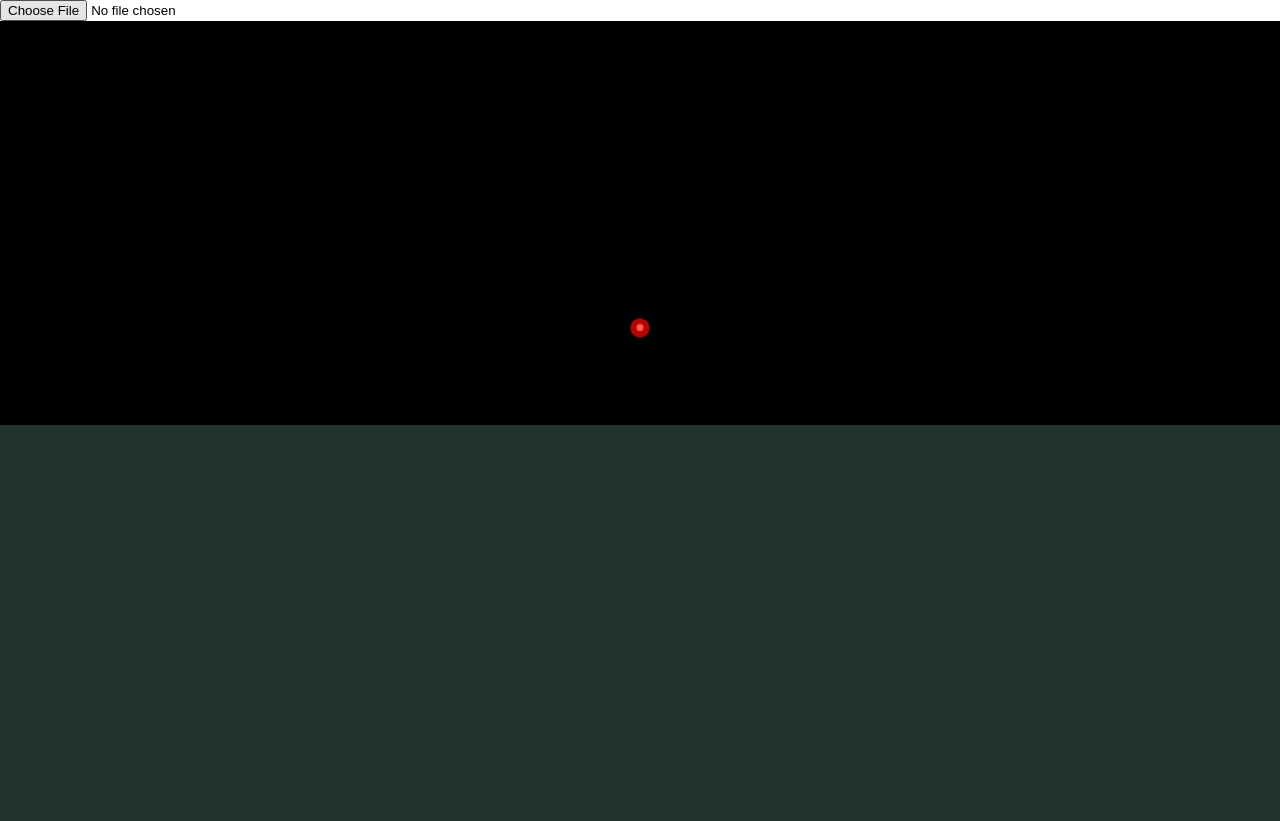
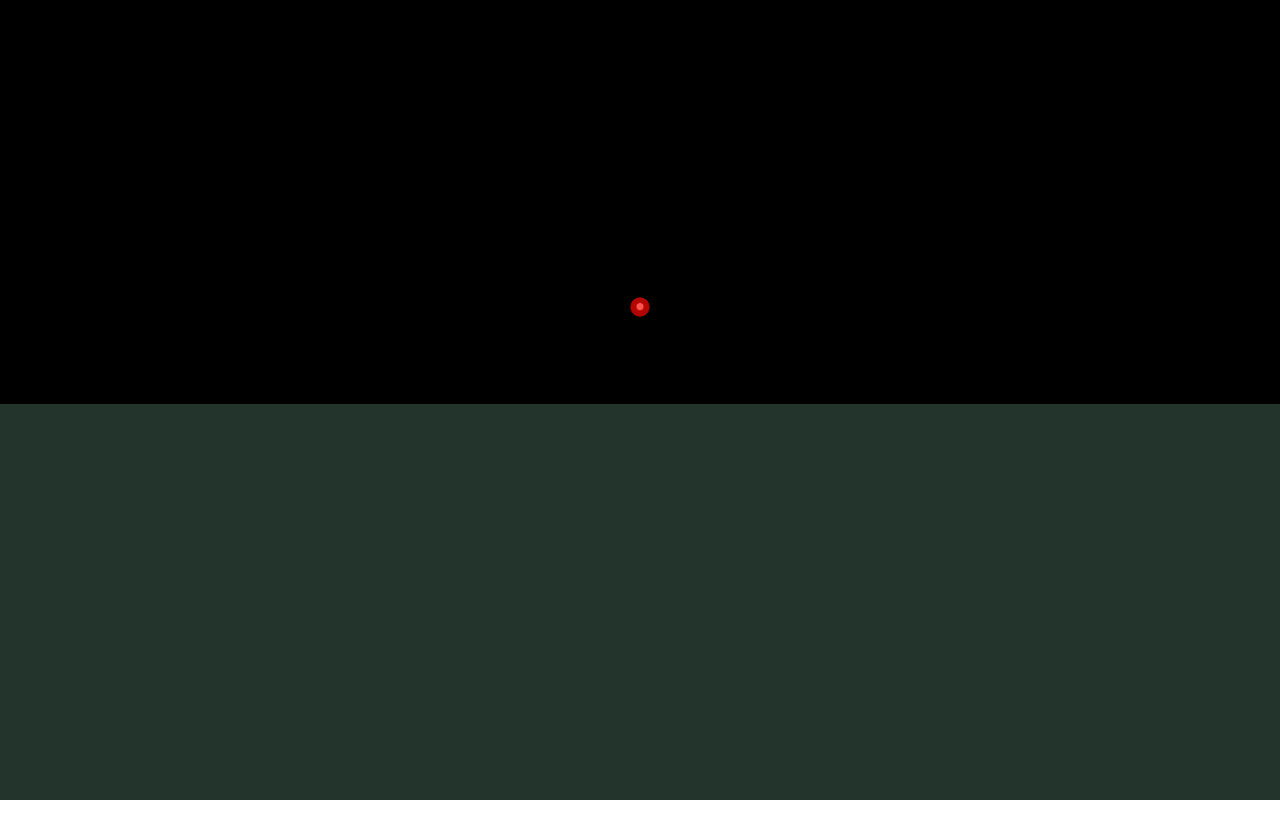
Before and after one commit to KharleannCF/PomodoroClock, a plain HTML site: page solar/sonidos/index.html in a window 1280 px wide. After the commit the page ends 800 px from the top, so only its background shows below. Drawn offline with Linux system fonts and the light colour scheme; animation ran at ten frames a second.

Commit message:
Update index.html

```diff
--- a/solar/sonidos/index.html
+++ b/solar/sonidos/index.html
@@ -19,10 +19,6 @@
     <audio loop id="violetMusic" preload="auto" style="display: none" crossorigin="anonymous">
       <source src="./violet.mp3" type="audio/mpeg">
     </audio>
-    <input type="file" accept="audio/*" capture ="microphone">
-
-
-
   	<canvas id="canvas"></canvas>
     <script src="app.js"></script>
   </body>
```
